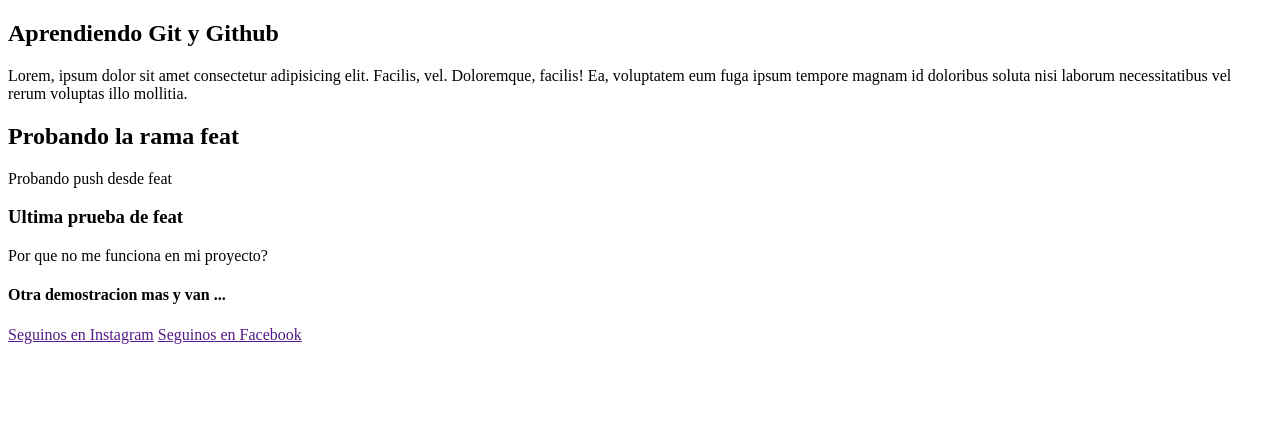
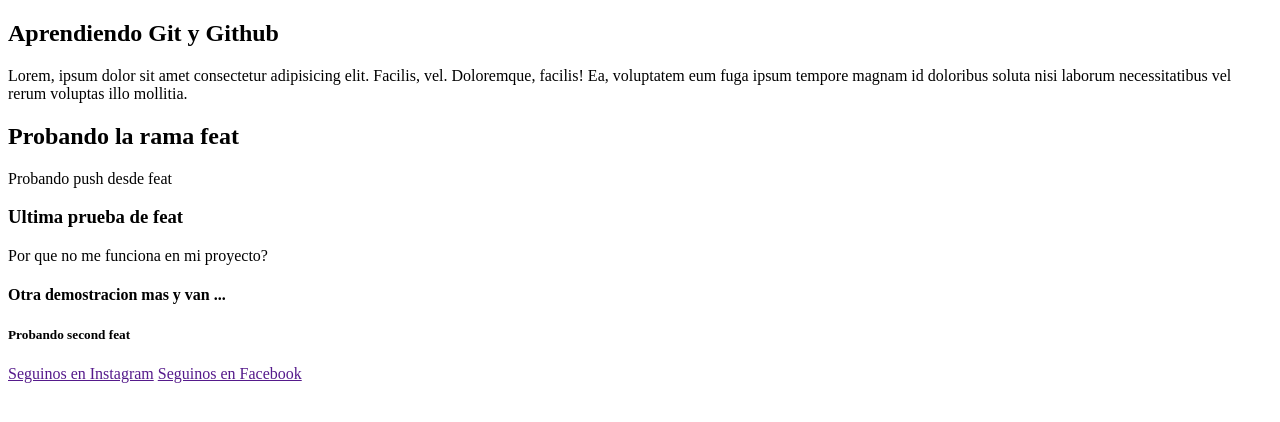
Before and after one commit to matisivadon/demo-coder, a plain HTML site: page index.html in a window 1280 px wide. Drawn offline with Linux system fonts and the light colour scheme.

Commit message:
probando second feat

```diff
--- a/index.html
+++ b/index.html
@@ -16,6 +16,7 @@
             <h3>Ultima prueba de feat</h3>
             <p>Por que no me funciona en mi proyecto?</p>
             <h4>Otra demostracion mas y van ...</h4>
+            <h5>Probando second feat</h5>
         </section>
     </main>
     <footer>
```
